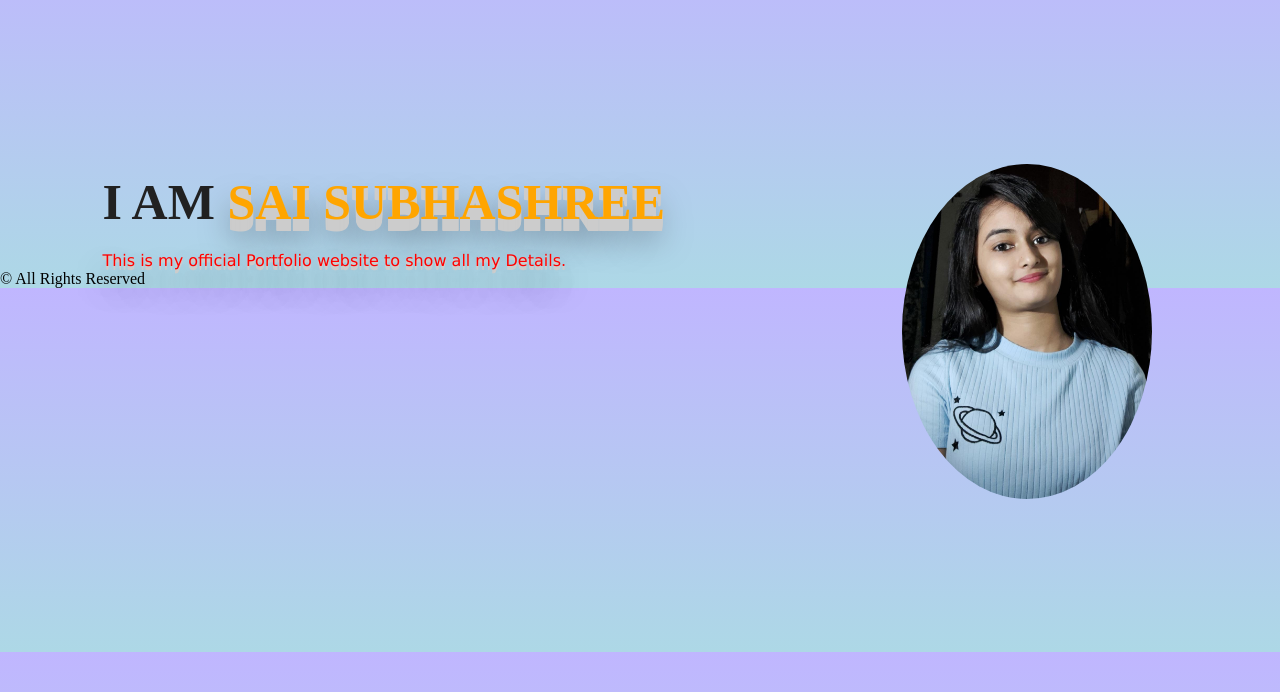
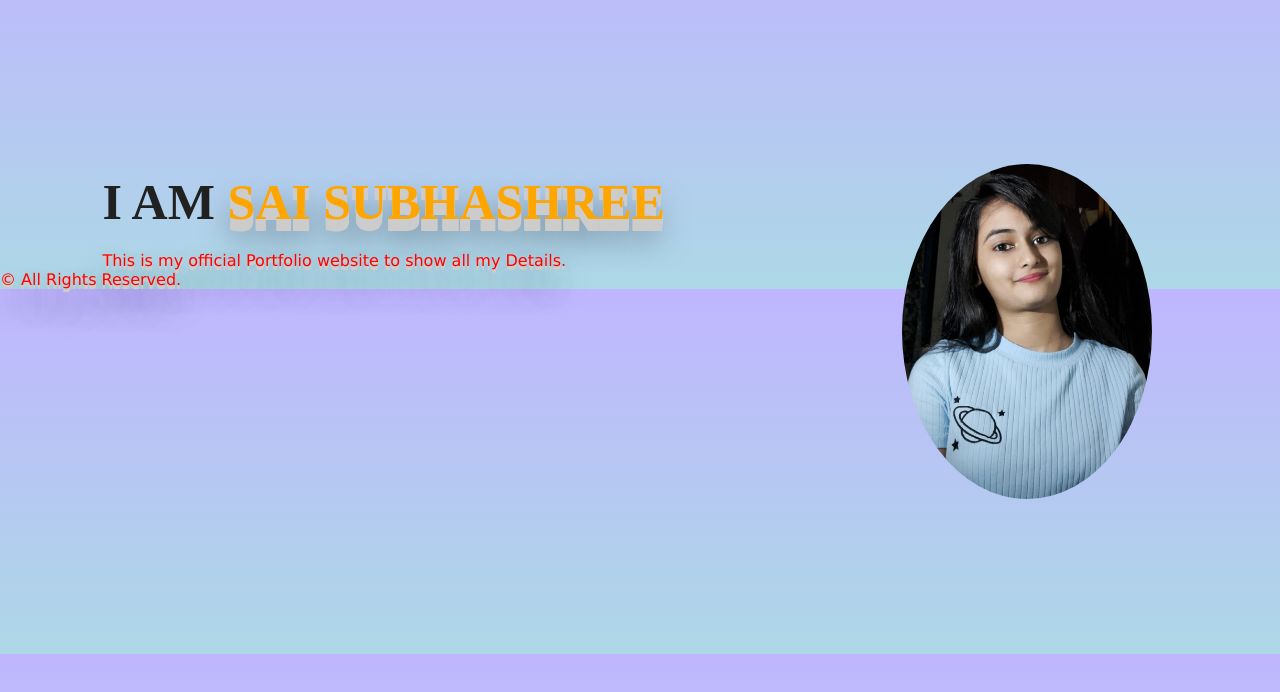
Before and after one commit to Saidalal/UPDATE-PORTFOLIO, a plain HTML site: page index.html in a window 1280 px wide. Shown: the part 76-768 px from the top of the page. Drawn offline with Linux system fonts and the light colour scheme.

Commit message:
Update index.html

```diff
--- a/index.html
+++ b/index.html
@@ -34,8 +34,8 @@
         <img src="sai.jpg">
     </div>
 
-          <font color="black" bottom="100">&copy; All Rights Reserved</a>
-          </font>
+          <p>&copy; All Rights Reserved.
+          </p>
 
 </body>
-</html  >
+</html>
```
